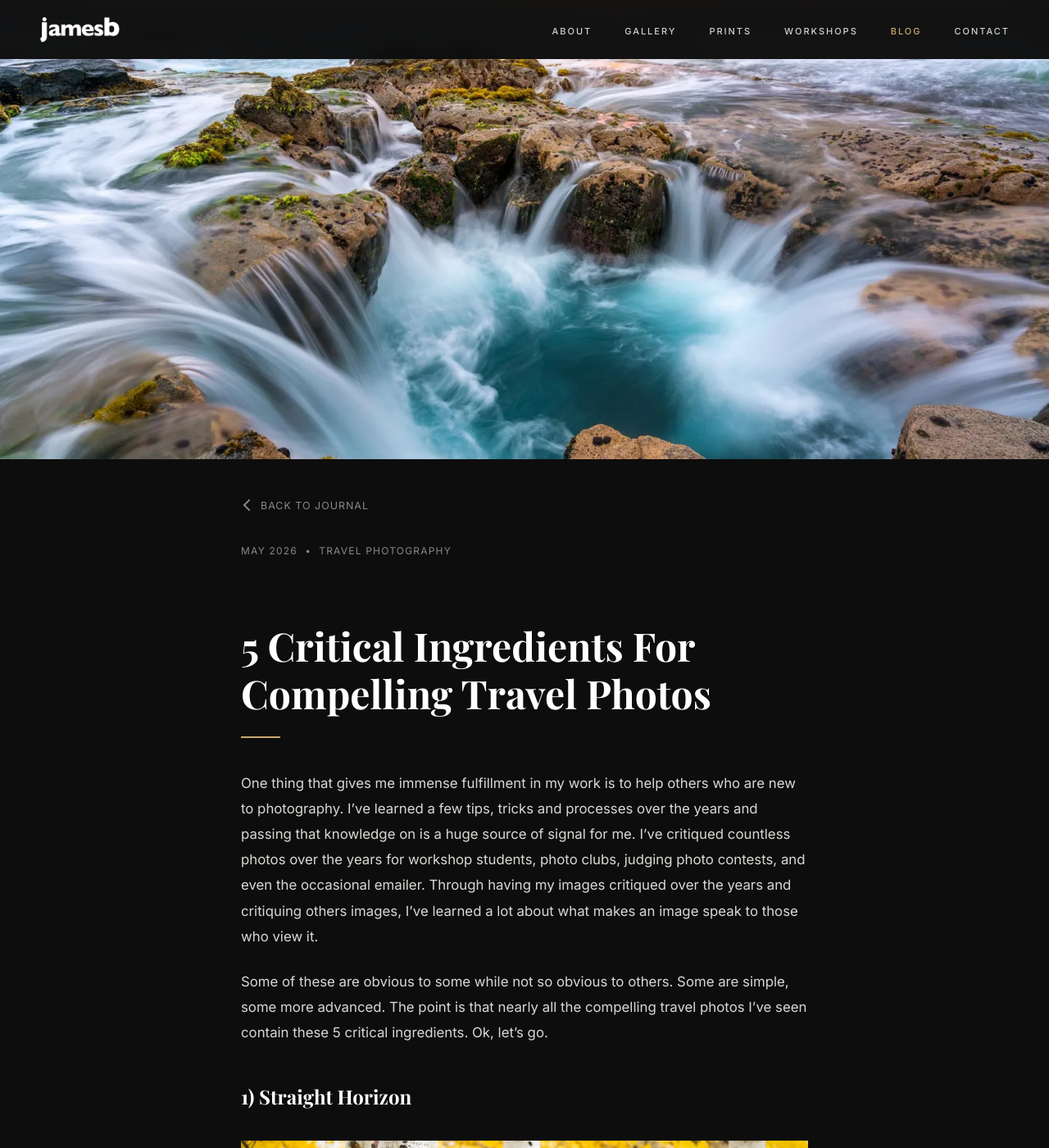
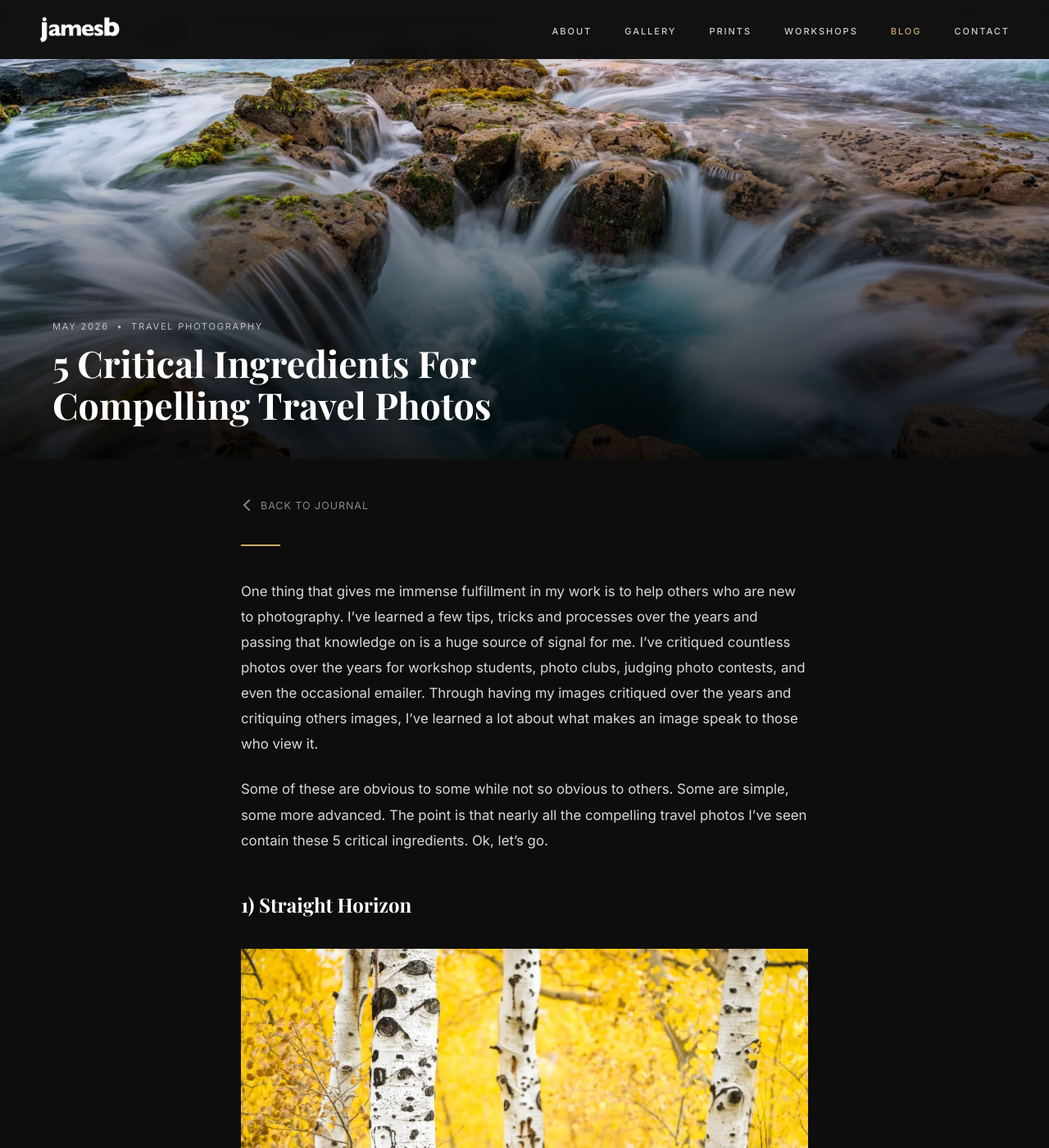
Before and after one commit to jamesbrandon85/jamesbrandon85.github.io, a Jekyll site: the page built from _posts/2026-05-01-5-critical-ingredients-compelling-travel-photos.md, in a window 1280 px wide and 1400 px high. Shown: the whole window at 82% size. Built offline with Jekyll 4.4.1, drawn with Linux system fonts in a browser that asks for light colours; some web fonts are replaced.

Commit message:
Update post.html

```diff
--- a/_layouts/post.html
+++ b/_layouts/post.html
@@ -2,13 +2,16 @@
 layout: default
 ---
 <style>
-.post-hero { margin-top: 0; width: 100%; max-height: 560px; object-fit: cover; display: block; }
+.post-hero-wrap { position: relative; width: 100%; max-height: 560px; overflow: hidden; margin-top: 0; display: flex; align-items: flex-end; }
+.post-hero { width: 100%; max-height: 560px; object-fit: cover; display: block; }
+.post-hero-overlay { position: absolute; inset: 0; background: linear-gradient(to bottom, rgba(0,0,0,0.15) 0%, rgba(0,0,0,0.05) 30%, rgba(0,0,0,0.6) 70%, rgba(0,0,0,0.88) 100%); }
+.post-hero-text { position: absolute; bottom: 0; left: 0; right: 0; padding: 2.5rem max(20px, 5vw) 2.5rem; max-width: 860px; }
+.post-hero-meta { font-size: 0.7rem; color: rgba(255,255,255,0.65); letter-spacing: 0.15em; text-transform: uppercase; margin-bottom: 0.75rem; }
+.post-hero-title { font-family: 'Playfair Display', serif; font-size: clamp(1.6rem, 4vw, 2.8rem); font-weight: 700; line-height: 1.15; color: var(--white); text-shadow: 0 2px 20px rgba(0,0,0,0.5); }
 .post-container { max-width: 740px; margin: 0 auto; padding: 3rem 1.5rem 5rem; }
 .post-back { display: inline-flex; align-items: center; gap: 0.5rem; color: var(--text-muted); text-decoration: none; font-size: 0.78rem; letter-spacing: 0.08em; text-transform: uppercase; margin-bottom: 2.5rem; transition: color 0.2s; }
 .post-back:hover { color: var(--accent); }
 .post-back svg { width: 16px; height: 16px; }
-.post-meta { font-size: 0.75rem; color: var(--text-muted); letter-spacing: 0.1em; text-transform: uppercase; margin-bottom: 1rem; }
-.post-title { font-family: 'Playfair Display', serif; font-size: clamp(2rem, 5vw, 3rem); font-weight: 700; line-height: 1.2; margin-bottom: 1.5rem; color: var(--white); margin-top: 80px; }
 .post-divider { width: 48px; height: 2px; background: var(--accent); margin-bottom: 2.5rem; }
 .post-body { font-size: 1.05rem; line-height: 1.85; color: rgba(245,245,240,0.88); }
 .post-body p { margin-bottom: 1.5rem; }
@@ -19,7 +22,14 @@ layout: default
 </style>
 
 {% if page.image %}
+<div class="post-hero-wrap">
   <img class="post-hero" src="{{ page.image }}" alt="{{ page.image_alt | default: page.title }}">
+  <div class="post-hero-overlay"></div>
+  <div class="post-hero-text">
+    <div class="post-hero-meta">{{ page.date | date: "%B %Y" }} &nbsp;&bull;&nbsp; {{ page.category | default: "Photography" }}</div>
+    <h1 class="post-hero-title">{{ page.title }}</h1>
+  </div>
+</div>
 {% endif %}
 
 <article>
@@ -29,8 +39,6 @@ layout: default
 Back to Journal
 </a>
 
-    <div class="post-meta">{{ page.date | date: "%B %Y" }} &nbsp;&bull;&nbsp; {{ page.category | default: "Photography" }}</div>
-    <h1 class="post-title">{{ page.title }}</h1>
 <div class="post-divider"></div>
 
 <div class="post-body">
```
Lines whose indentation alone changed are shown as unchanged.
